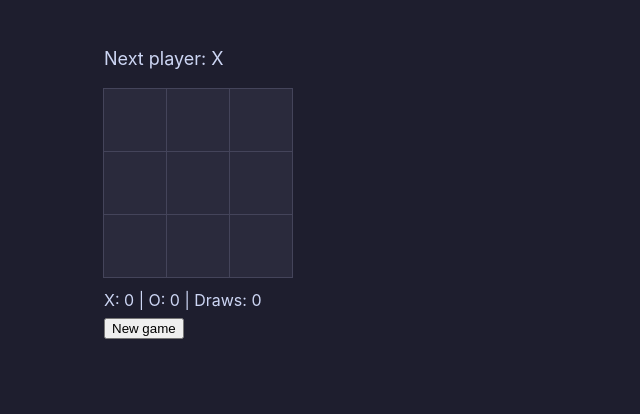
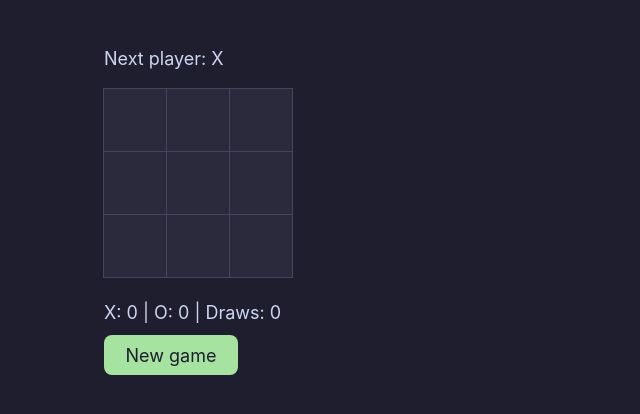
Before and after one commit to Joseph-Cebotari/tictactoe, a React (Vite) app: page / in a window 1280 px wide. Shown: the top 414 px of the page, without its empty margins (0-640 px from the left). Built offline with nearby package versions, Linux system fonts and the light colour scheme.

Commit message:
Update App.jsx

```diff
--- a/src/App.jsx
+++ b/src/App.jsx
@@ -65,10 +65,10 @@ function resetGame() {
         <Square value={squares[7]} onSquareClick={() => handleClick(7)} />
         <Square value={squares[8]} onSquareClick={() => handleClick(8)} />
       </div>
-      <div style={{ marginTop: 12 }}>
+      <div className="score">
         X: {score.X} | O: {score.O} | Draws: {score.draws}
       </div>
-      <button style={{ marginTop: 8 }} onClick={resetGame}>
+      <button className="new-game" onClick={resetGame}>
         New game
       </button>
     </>
```
